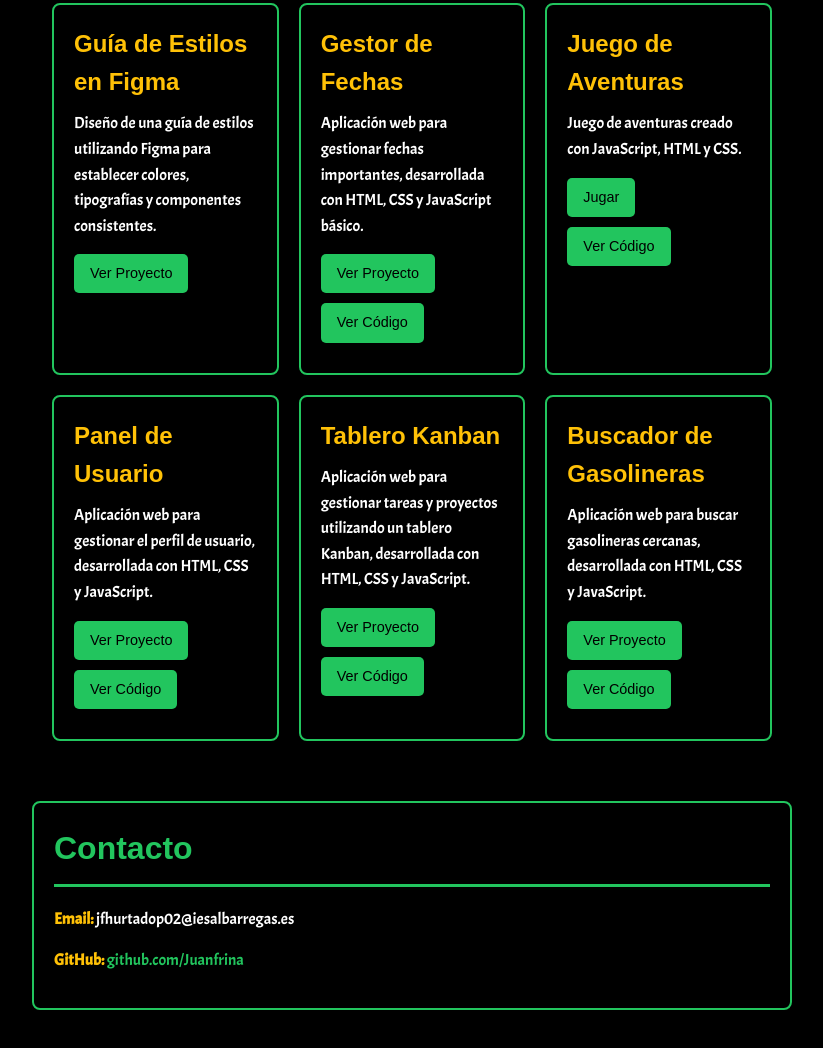
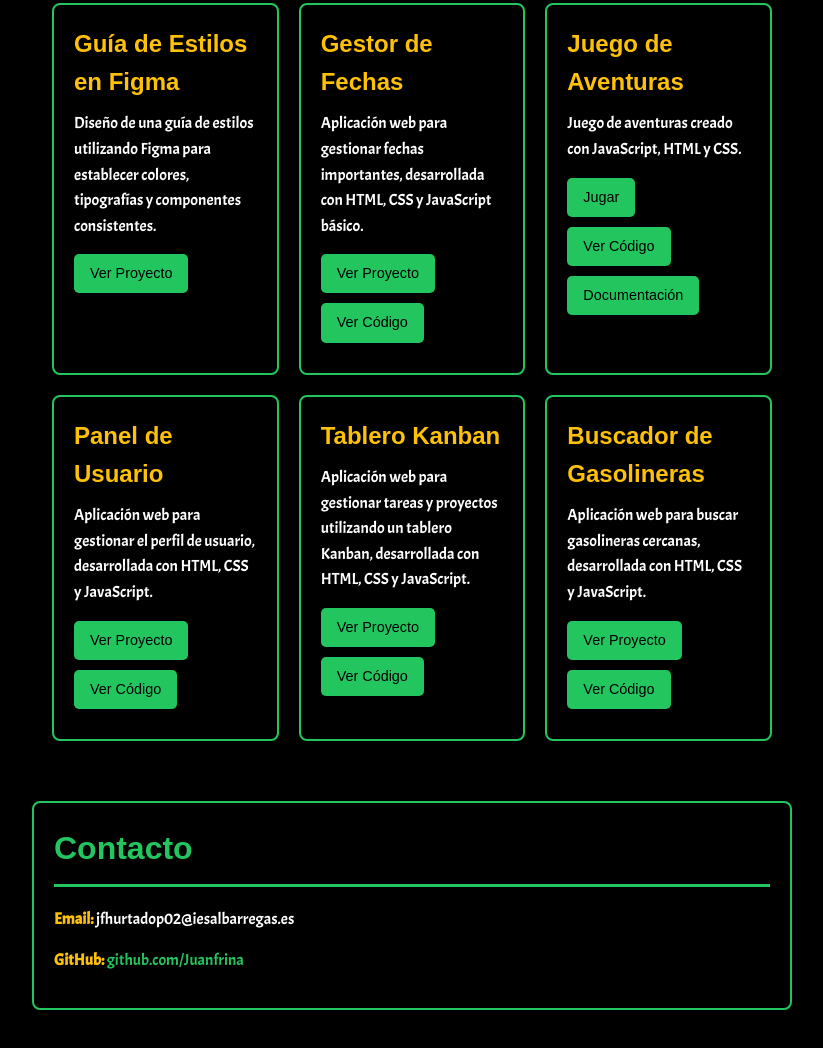
Before and after one commit to Juanfrina/Portafolios, a plain HTML site: page index.html in a window 1280 px wide. Shown: the part 1121-2169 px from the top of the page, without its empty margins (228-1051 px from the left). Drawn offline with Linux system fonts and the light colour scheme; a web font is replaced by a local one.

Commit message:
🔄️portfolio-Juanfran: Añade enlace a la documentación del proyecto "Juego Aventura" en la sección de proyectos.

```diff
--- a/index.html
+++ b/index.html
@@ -78,6 +78,8 @@
                         <a href="https://juanfrina.github.io/Juego-Aventura/">Jugar</a>
                         <a href="https://github.com/Juanfrina/Juego-Aventura" target="_blank" rel="noopener">Ver
                             Código</a>
+                        <a href="https://juanfrina.github.io/Docs_Aventura/" target="_blank"
+                            rel="noopener">Documentación</a>
                     </div>
                 </div>
 
```
